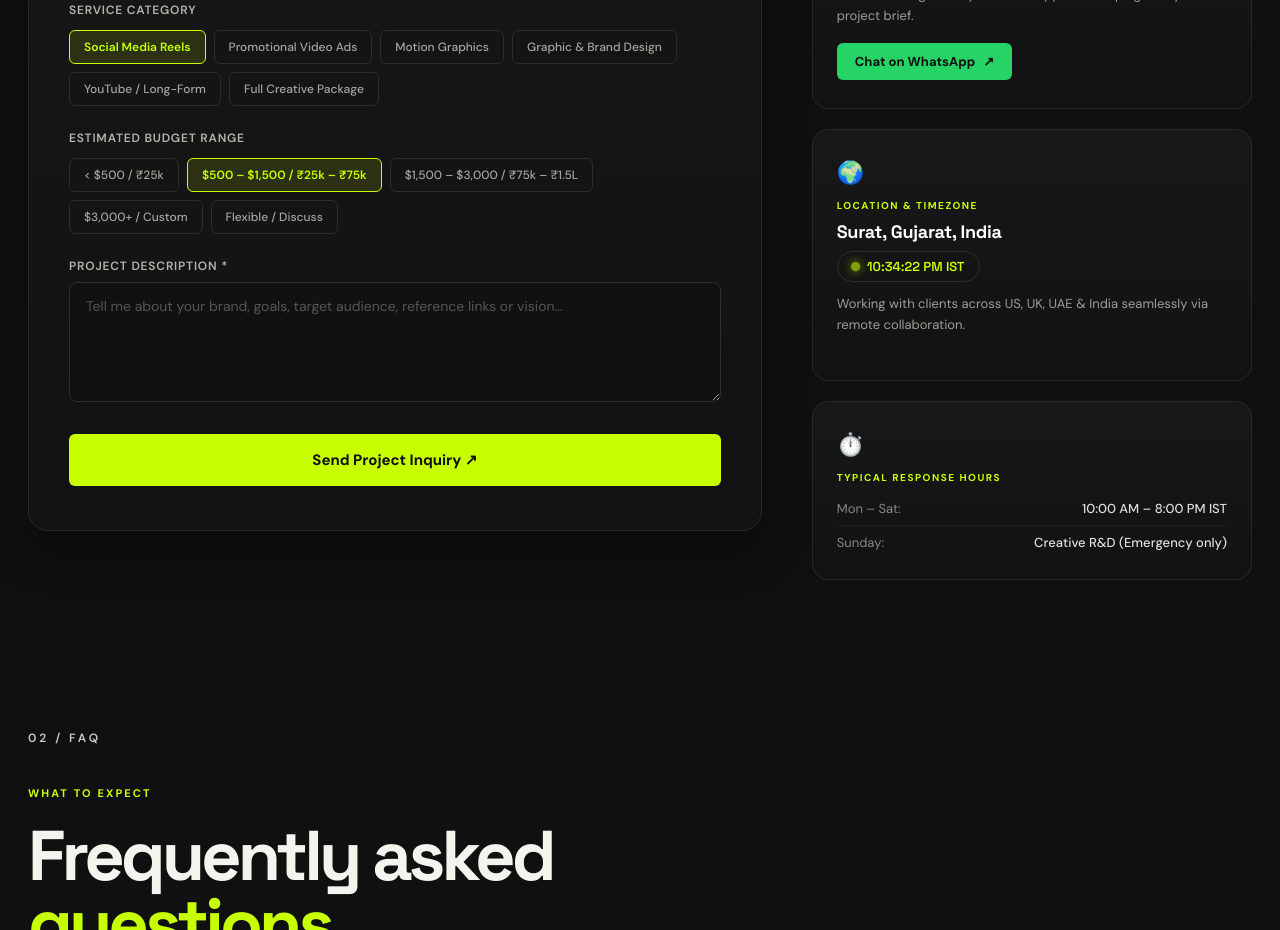
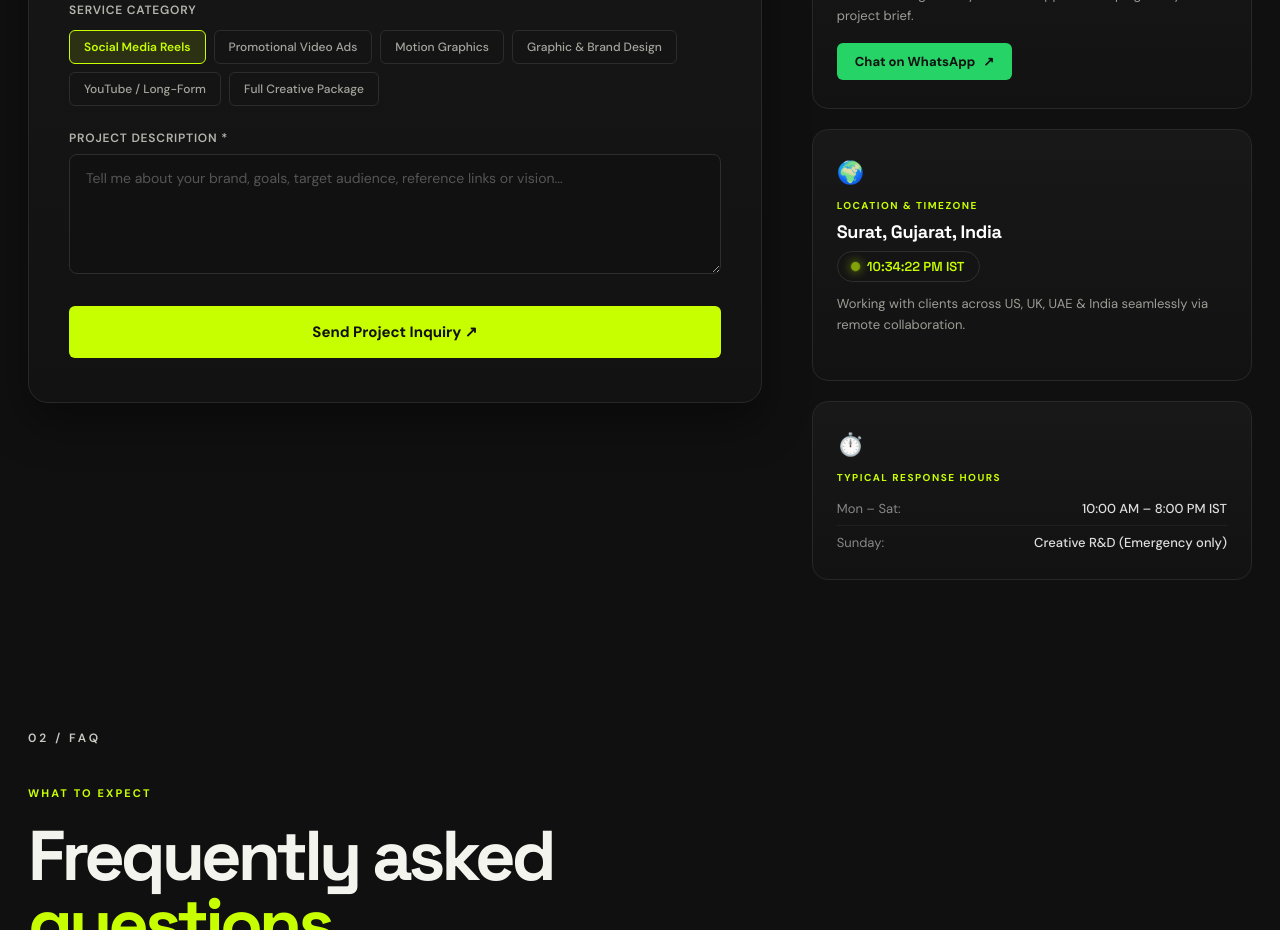
Before and after one commit to GrowVeraDigital/akshay-portfolio, a Next.js app: page /contact in a window 1280 px wide. Shown: the part 1080-2010 px from the top of the page. Built offline with nearby package versions, Linux system fonts and the light colour scheme.

Commit message:
feat: add contact form component and API route for database submissions

```diff
--- a/app/api/contact/route.js
+++ b/app/api/contact/route.js
@@ -4,7 +4,7 @@ import { supabase } from "@/lib/supabase";
 export async function POST(request) {
   try {
     const body = await request.json();
-    const { name, email, phone, service, budget, message } = body;
+    const { name, email, phone, service, message } = body;
 
     // Validation
     if (!name || !name.trim()) {
@@ -45,7 +45,6 @@ export async function POST(request) {
           email: email.trim().toLowerCase(),
           phone: phone ? phone.trim() : null,
           service: service || null,
-          budget: budget || null,
           message: message.trim(),
         },
       ]);
--- a/components/ContactPage/ContactForm/ContactForm.js
+++ b/components/ContactPage/ContactForm/ContactForm.js
@@ -13,20 +13,11 @@ const projectTypes = [
   "Full Creative Package",
 ];
 
-const budgetRanges = [
-  "< $500 / ₹25k",
-  "$500 – $1,500 / ₹25k – ₹75k",
-  "$1,500 – $3,000 / ₹75k – ₹1.5L",
-  "$3,000+ / Custom",
-  "Flexible / Discuss",
-];
-
 export default function ContactForm() {
   const [name, setName] = useState("");
   const [email, setEmail] = useState("");
   const [phone, setPhone] = useState("");
   const [selectedType, setSelectedType] = useState("Social Media Reels");
-  const [selectedBudget, setSelectedBudget] = useState("$500 – $1,500 / ₹25k – ₹75k");
   const [message, setMessage] = useState("");
   const [copied, setCopied] = useState(false);
   const [loading, setLoading] = useState(false);
@@ -68,7 +59,6 @@ export default function ContactForm() {
       email,
       phone,
       selectedType,
-      selectedBudget,
       message,
     });
 
@@ -101,7 +91,6 @@ export default function ContactForm() {
           email: email.trim(),
           phone: phone ? phone.trim() : "",
           service: selectedType,
-          budget: selectedBudget,
           message: message.trim(),
         }),
       });
@@ -119,7 +108,6 @@ export default function ContactForm() {
       setPhone("");
       setMessage("");
       setSelectedType(projectTypes[0]);
-      setSelectedBudget(budgetRanges[1]);
 
       setTimeout(() => setSubmitted(false), 7000);
     } catch (err) {
@@ -201,22 +189,6 @@ export default function ContactForm() {
               </div>
             </div>
 
-            {/* Budget Chips */}
-            <div className="form-group">
-              <label>Estimated Budget Range</label>
-              <div className="chips-grid">
-                {budgetRanges.map((b) => (
-                  <button
-                    key={b}
-                    type="button"
-                    className={`chip-btn ${selectedBudget === b ? "active" : ""}`}
-                    onClick={() => setSelectedBudget(b)}
-                  >
-                    {b}
-                  </button>
-                ))}
-              </div>
-            </div>
 
             {/* Message Details */}
             <div className="form-group">
```
